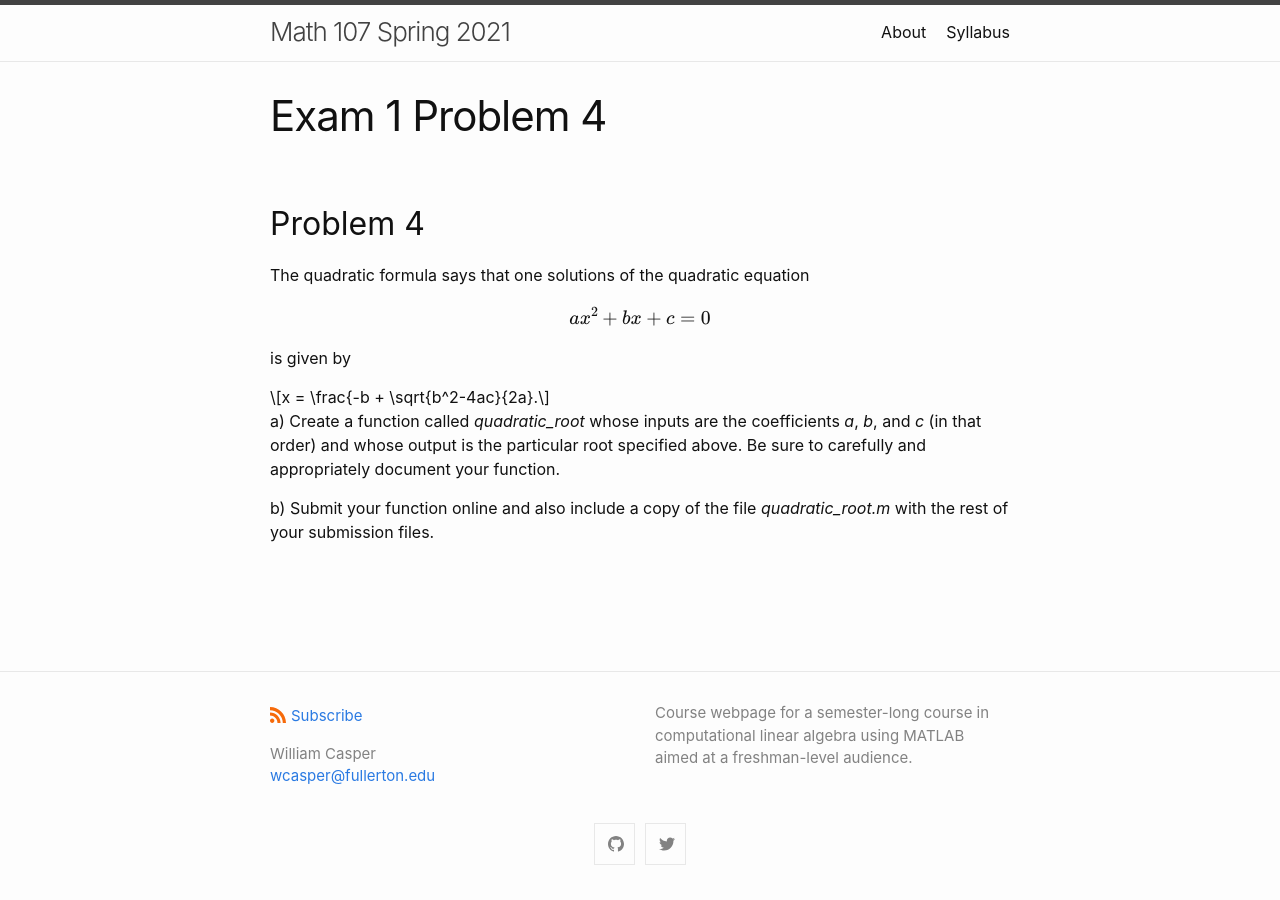
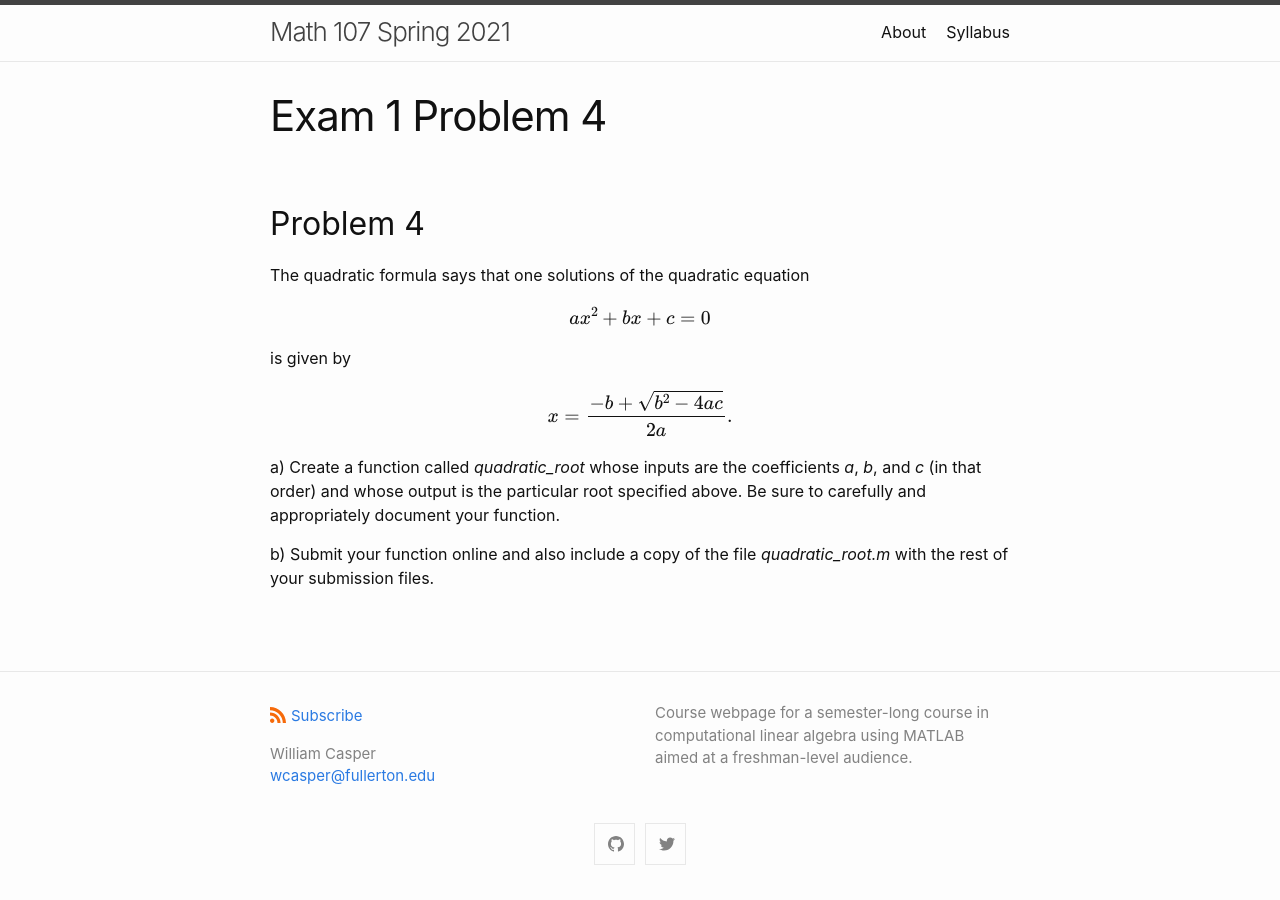
Before and after one commit to wcasper/math107spring2021, a Jekyll site: the page built from exams/exam1/problem4.md, in a window 1280 px wide. Built offline with Jekyll 4.4.1, drawn with Linux system fonts in a browser that asks for light colours.

Commit message:
fixed typo

```diff
--- a/exams/exam1/problem4.md
+++ b/exams/exam1/problem4.md
@@ -12,7 +12,7 @@ $$ax^2 + bx + c = 0$$
 
 is given by
 
-$$x = \frac{-b + \sqrt{b^2-4ac}{2a}.$$
+$$x = \frac{-b + \sqrt{b^2-4ac}}{2a}.$$
 
 a) Create a function called *quadratic_root* whose inputs are the coefficients *a*, *b*, and *c* (in that order) and whose output is the particular root specified above.
 Be sure to carefully and appropriately document your function.
```
